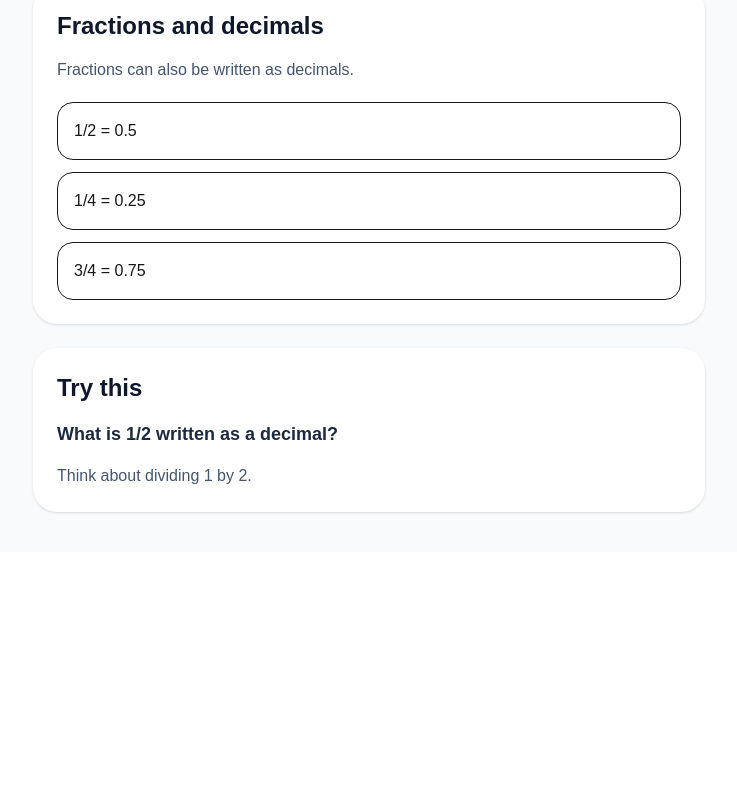
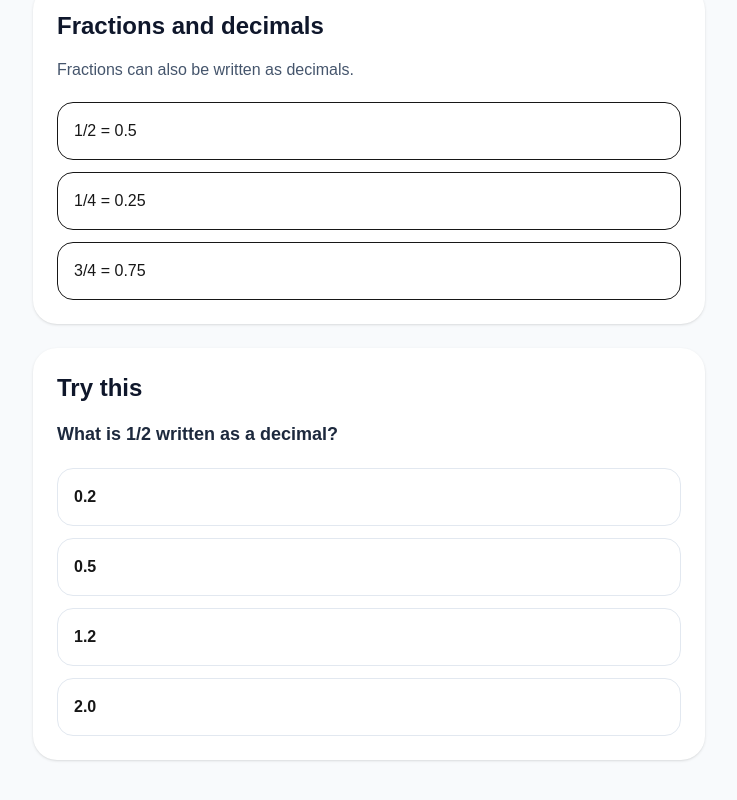
Before and after one commit to nkosana200918052-boop/MathTukule, a Next.js app in the folder math-tukule/: page /learn/fractions in a window 1280 px wide. Shown: the part 490-1290 px from the top of the page, without its empty margins (271-1008 px from the left). Before the commit the page ends 1042 px from the top, so only its background shows below. Built offline with nearby package versions, Linux system fonts and the light colour scheme.

Commit message:
Make fractions lesson interactive

```diff
--- a/math-tukule/app/learn/fractions/page.tsx
+++ b/math-tukule/app/learn/fractions/page.tsx
@@ -1,4 +1,8 @@
+"use client";
+import { useState } from "react";
 export default function FractionsLesson() {
+  const [answer, setAnswer] = useState("");
+  const [feedback, setFeedback] = useState("");
   return (
     <main className="min-h-screen bg-slate-50 px-5 py-10">
       <div className="mx-auto max-w-2xl">
@@ -19,6 +23,9 @@ export default function FractionsLesson() {
             What is a fraction?
           </h2>
 
+          <p className="mt-4 text-lg font-semibold text-slate-800">
+
+          </p>
           <p className="mt-4 leading-7 text-slate-600">
             A fraction represents part of a whole.
           </p>
@@ -71,9 +78,30 @@ export default function FractionsLesson() {
             What is 1/2 written as a decimal?
           </p>
 
-          <p className="mt-4 text-slate-600">
-            Think about dividing 1 by 2.
-          </p>
+         <div className="mt-5 space-y-3">
+  {["0.2", "0.5", "1.2", "2.0"].map((option) => (
+    <button
+      key={option}
+      onClick={() => {
+        setAnswer(option);
+
+        if (option === "0.5") {
+          setFeedback("Correct! 🎉");
+        } else {
+          setFeedback("Try again. Think about 1 divided by 2.");
+        }
+      }}
+      className="w-full rounded-2xl border border-slate-200 p-4 text-left font-semibold"
+    >
+      {option}
+    </button>
+  ))}
+</div>
+{feedback && (
+  <p className="mt-4 font-semibold text-slate-700">
+    {feedback}
+  </p>
+)}
         </div>
       </div>
     </main>
```
